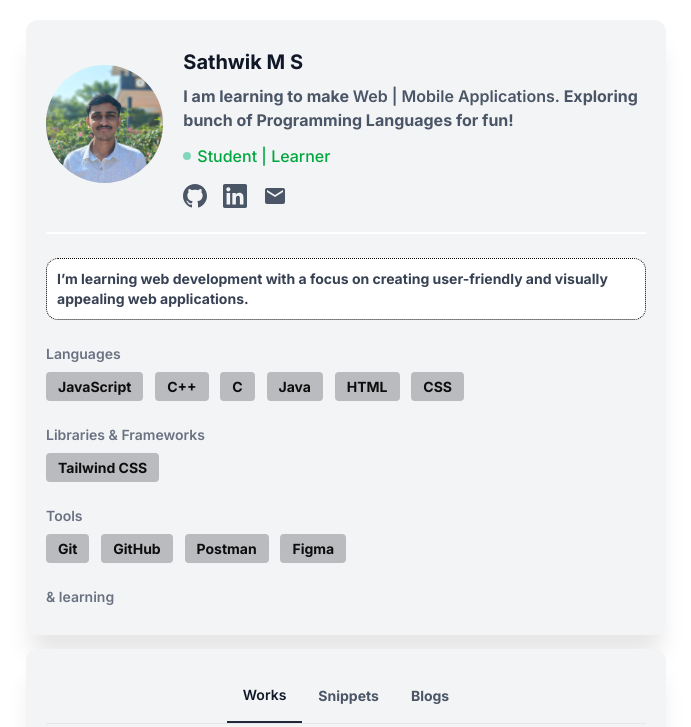
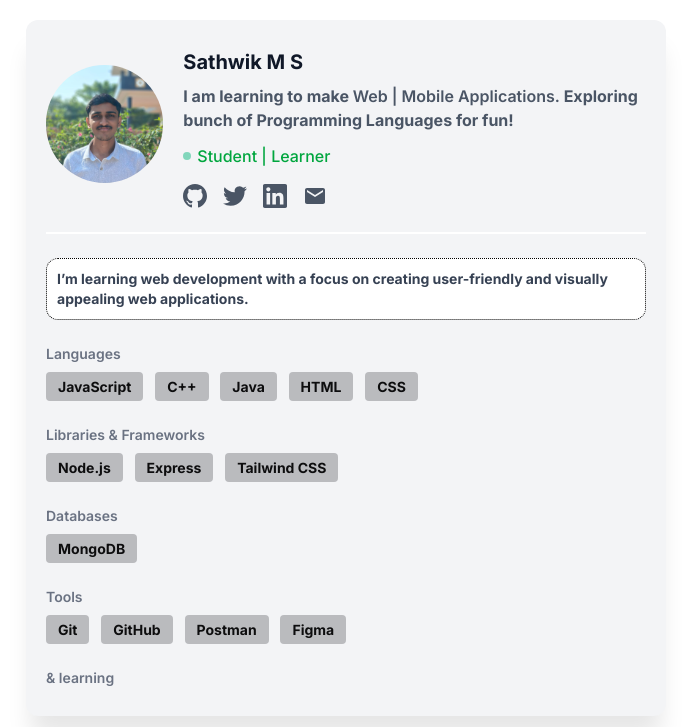
Before and after one commit to codewithsathwik/my-blog-portfolio, a website: page index.html in a window 1280 px wide. Shown: the top 727 px of the page, without its empty margins (294-985 px from the left). Drawn offline with Linux system fonts and the light colour scheme.

Commit message:
added new tags

```diff
--- a/index.html
+++ b/index.html
@@ -55,13 +55,13 @@
                                 d="M12 0c-6.626 0-12 5.373-12 12 0 5.302 3.438 9.8 8.207 11.387.599.111.793-.261.793-.577v-2.234c-3.338.726-4.033-1.416-4.033-1.416-.546-1.387-1.333-1.756-1.333-1.756-1.089-.745.083-.729.083-.729 1.205.084 1.839 1.237 1.839 1.237 1.07 1.834 2.807 1.304 3.492.997.107-.775.418-1.305.762-1.604-2.665-.305-5.467-1.334-5.467-5.931 0-1.311.469-2.381 1.236-3.221-.124-.303-.535-1.524.117-3.176 0 0 1.008-.322 3.301 1.23.957-.266 1.983-.399 3.003-.404 1.02.005 2.047.138 3.006.404 2.291-1.552 3.297-1.23 3.297-1.23.653 1.653.242 2.874.118 3.176.77.84 1.235 1.911 1.235 3.221 0 4.609-2.807 5.624-5.479 5.921.43.372.823 1.102.823 2.222v3.293c0 .319.192.694.801.576 4.765-1.589 8.199-6.086 8.199-11.386 0-6.627-5.373-12-12-12z" />
                         </svg>
                     </a>
-                    <!-- <a href="https://x.com/_sathvikms" target="_blank" class="hover:text-gray-900 transition">
+                    <a href="https://x.com/_sathvikms" target="_blank" class="hover:text-gray-900 transition">
                         <svg class="w-6 h-6" fill="currentColor" viewBox="0 0 24 24">
                             <path
                                 d="M23.953 4.57a10 10 0 01-2.825.775 4.958 4.958 0 002.163-2.723c-.951.555-2.005.959-3.127 1.184a4.92 4.92 0 00-8.384 4.482C7.69 8.095 4.067 6.13 1.64 3.162a4.822 4.822 0 00-.666 2.475c0 1.71.87 3.213 2.188 4.096a4.904 4.904 0 01-2.228-.616v.06a4.923 4.923 0 003.946 4.827 4.996 4.996 0 01-2.212.085 4.936 4.936 0 004.604 3.417 9.867 9.867 0 01-6.102 2.105c-.39 0-.779-.023-1.17-.067a13.995 13.995 0 007.557 2.209c9.053 0 13.998-7.496 13.998-13.985 0-.21 0-.42-.015-.63A9.935 9.935 0 0024 4.59z" />
                         </svg>
-                    </a> -->
-                    <a href="https://www.linkedin.com/in/sathwik-m-s-/" target="_blank"
+                    </a>
+                    <a href="https://www.linkedin.com/in/sathvvikms/" target="_blank"
                         class="hover:text-gray-900 transition">
                         <svg class="w-6 h-6" fill="currentColor" viewBox="0 0 24 24">
                             <path
@@ -93,7 +93,7 @@
                     <span class="skill-tag">JavaScript</span>
                     <!-- <span class="skill-tag">TypeScript</span> -->
                     <span class="skill-tag">C++</span>
-                    <span class="skill-tag">C</span>
+                    <!-- <span class="skill-tag">C</span> -->
                     <span class="skill-tag">Java</span>
                     <span class="skill-tag">HTML</span>
                     <span class="skill-tag">CSS</span>
@@ -105,21 +105,22 @@
                 <div>
                     <!-- <span class="skill-tag">React</span> -->
                     <!-- <span class="skill-tag">Next.js</span> -->
-                    <!-- <span class="skill-tag">Express</span> -->
+                    <span class="skill-tag">Node.js</span>
+                    <span class="skill-tag">Express</span>
                     <!-- <span class="skill-tag">Astro</span> -->
                     <!-- <span class="skill-tag">Hono.js</span> -->
                     <span class="skill-tag">Tailwind CSS</span>
                 </div>
             </div>
 
-            <!-- <div class="mb-4">
+            <div class="mb-4">
                     <h3 class="text-[12px] sm:text-sm font-semibold text-gray-500 mb-2">Databases</h3>
                     <div>
-                        <span class="skill-tag">PostgreSQL</span>
+                        <!-- <span class="skill-tag">PostgreSQL</span> -->
                         <span class="skill-tag">MongoDB</span>
-                        <span class="skill-tag">Redis</span>
+                        <!-- <span class="skill-tag">Redis</span> -->
                     </div>
-                </div> -->
+                </div>
 
             <div class="mb-4">
                 <h3 class="text-[12px] sm:text-sm font-semibold text-gray-500 mb-2">Tools</h3>
```
